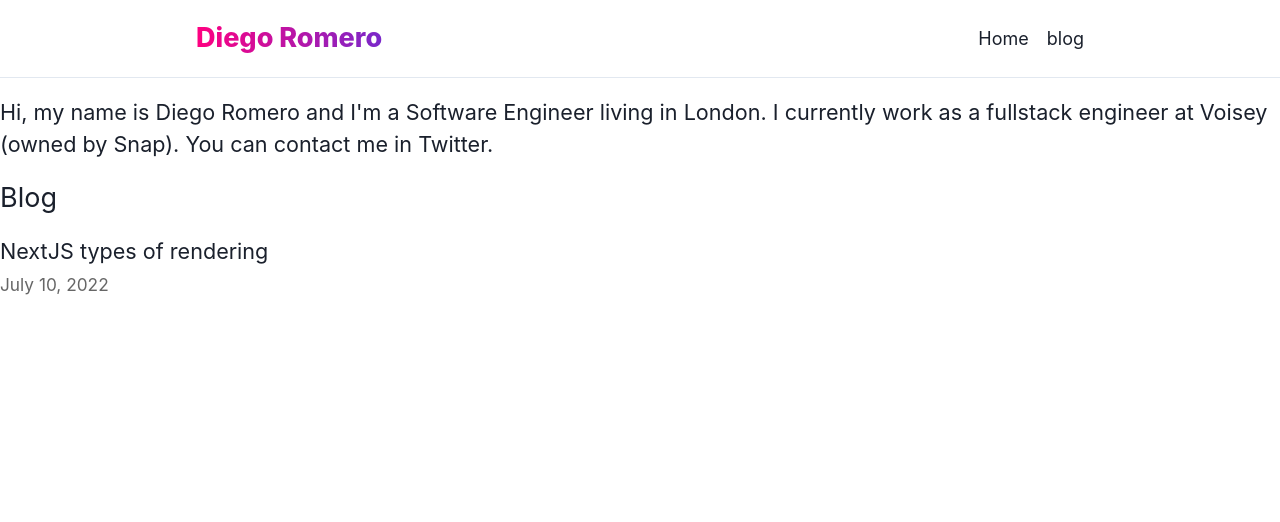
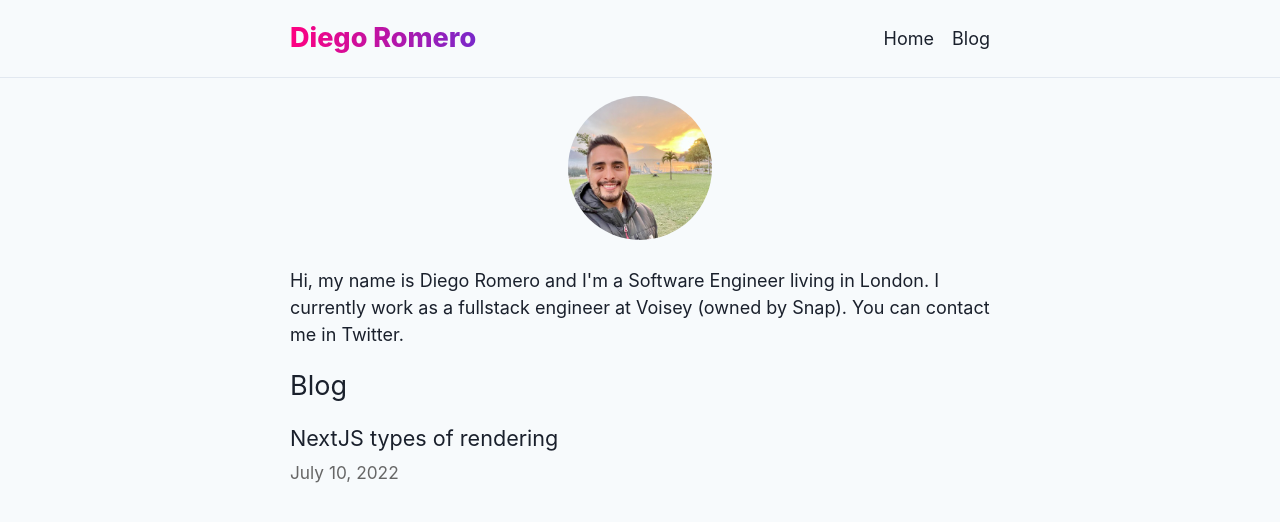
Before and after one commit to Diego-Romero/diegoromero.blog, a Next.js app: page / in a window 1280 px wide. Shown: the top 522 px of the page. Built offline with nearby package versions, Linux system fonts and the light colour scheme.

Commit message:
Moved to ChakraUI

```diff
--- a/layouts/layout/layout.tsx
+++ b/layouts/layout/layout.tsx
@@ -1,12 +1,12 @@
 import Head from "next/head";
 import React from "react";
 import NextLink from "next/link";
-import { Flex, HStack, Link, Text } from "@chakra-ui/react";
+import { Box, Flex, HStack, Link, Text } from "@chakra-ui/react";
 import { useRouter } from "next/router";
 
 export const siteTitle = "Diego Romero - Blog";
 
-const maxW = "960px";
+const maxW = "700px";
 const gradientMain = "linear(to-l, #7928CA, #FF0080)";
 const gradientSecondary = "linear(to-r, green.200, pink.500)";
 
@@ -36,7 +36,6 @@ const NavBar = () => {
       <Flex
         maxW={maxW}
         width="100%"
-        px={8}
         alignContent="center"
         justifyContent="space-between"
       >
@@ -55,7 +54,7 @@ const NavBar = () => {
         </Text>
         <HStack spacing="4">
           <NavLink href="/" text="Home" />
-          <NavLink href="/blog" text="blog" />
+          <NavLink href="/blog" text="Blog" />
         </HStack>
       </Flex>
     </Flex>
@@ -69,7 +68,7 @@ interface Props {
 
 const Layout: React.FunctionComponent<Props> = ({ children, home }) => {
   return (
-    <div>
+    <Box bgColor="gray.50" height="100vh">
       <Head>
         <link rel="icon" href="/favicon.ico" />
         <meta
@@ -87,48 +86,22 @@ const Layout: React.FunctionComponent<Props> = ({ children, home }) => {
         <title>Diego Romero</title>
       </Head>
       <NavBar />
-      {/* <header className={styles.header}>
-        {home ? (
-          <>
-            <Image
-              priority
-              src="/images/profile-image.jpeg"
-              className={utilStyles.borderCircle}
-              height={144}
-              width={144}
-              alt={name}
-            />
-            <h1 className={utilStyles.heading2Xl}>{name}</h1>
-          </>
-        ) : (
-          <>
-            <Link href="/">
-              <a>
-                <Image
-                  priority
-                  src="/images/profile-image.jpeg"
-                  className={utilStyles.borderCircle}
-                  height={108}
-                  width={108}
-                  alt={name}
-                />
-              </a>
-            </Link>
-            <h2 className={utilStyles.headingLg}>
-              <Link href="/">
-                <a className={utilStyles.colorInherit}>{name}</a>
-              </Link>
-            </h2>
-          </>
-        )}
-      </header> */}
-      <main>{children}</main>
+      <Flex
+        alignItems="center"
+        as="main"
+        flexDir="column"
+        width="100%"
+        px={4}
+        height="100vh"
+      >
+        <Box maxW={maxW}>{children}</Box>
+      </Flex>
       {!home && (
         <Flex>
           <NavLink href="/" text="← Back to home" />
         </Flex>
       )}
-    </div>
+    </Box>
   );
 };
 
--- a/pages/index.tsx
+++ b/pages/index.tsx
@@ -5,6 +5,7 @@ import { getSortedPostsData, Post } from "../utils/posts";
 import Link from "next/link";
 import Date from "../components/Date";
 import { GetStaticProps, NextPage } from "next";
+import { Avatar, Stack, Text } from "@chakra-ui/react";
 
 interface Props {
   allPosts: Post[];
@@ -17,13 +18,18 @@ const Home: NextPage<Props> = (props) => {
       <Head>
         <title>{siteTitle}</title>
       </Head>
-      <section className={utilStyles.headingMd}>
-        <p>
+      <Stack justifyContent="center" alignItems="center" spacing={6}>
+        <Avatar
+          size="2xl"
+          name="Diego Romero"
+          src="/images/profile-image.jpeg"
+        />
+        <Text>
           Hi, my name is Diego Romero and I'm a Software Engineer living in
           London. I currently work as a fullstack engineer at Voisey (owned by
           Snap). You can contact me in Twitter.
-        </p>
-      </section>
+        </Text>
+      </Stack>
       <section className={`${utilStyles.headingMd} ${utilStyles.padding1px}`}>
         <h2 className={utilStyles.headingLg}>Blog</h2>
         <ul className={utilStyles.list}>
```
